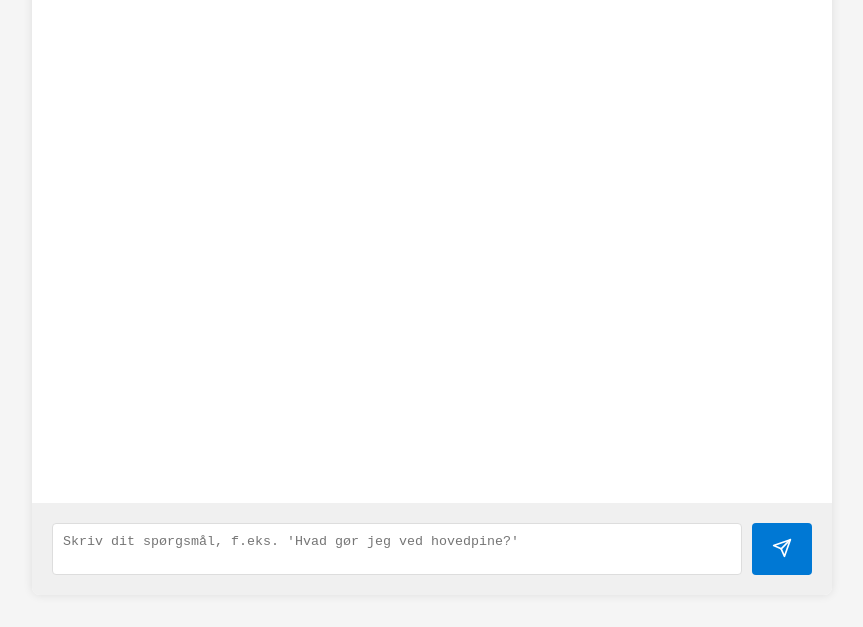
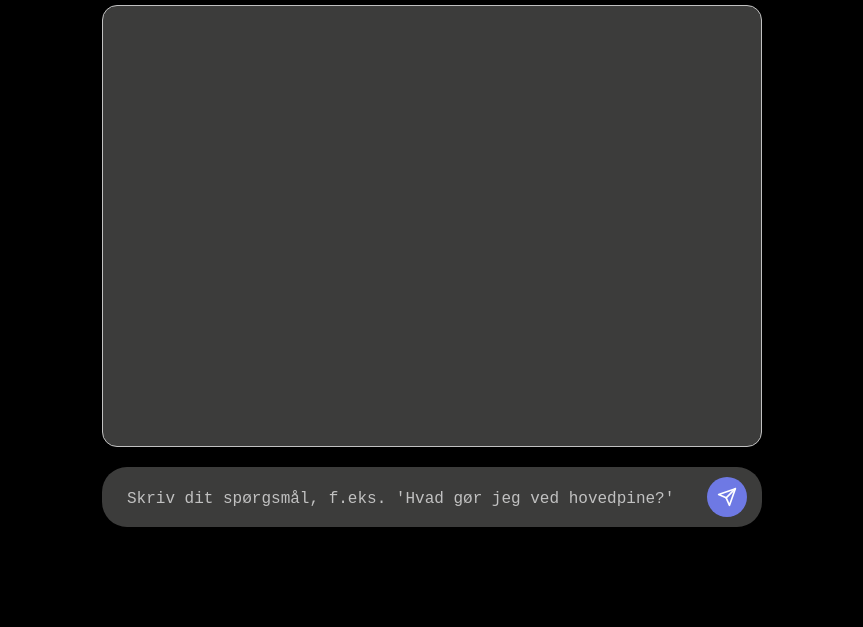
Before and after one commit to Bertram32/HealthBot2, a website: page public/index.html in a window 1280 px wide. Shown: the part 173-800 px from the top of the page, without its empty margins (208-1071 px from the left). Drawn offline with Linux system fonts and the light colour scheme.

Commit message:
Update styles.css

```diff
--- a/public/styles.css
+++ b/public/styles.css
@@ -1,74 +1,140 @@
-/* General Styles */
+/* Generelle stilarter */
 body {
-    font-family: Arial, sans-serif;
+    font-family: 'Arial', sans-serif;
+    background-color: #000000; /* Sort baggrund */
+    color: #e7e7e7; /* Meget lysgrå tekst */
     margin: 0;
-    padding: 0;
-    background-color: #f5f5f5;
+    display: flex;
+    justify-content: center;
+    align-items: center;
+    min-height: 100vh;
 }
 
-/* Chat Wrapper */
+/* Wrapper til centrering */
 .chat-wrapper {
-    max-width: 800px;
-    margin: 0 auto;
-    background-color: white;
-    box-shadow: 0 0 10px rgba(0,0,0,0.1);
-    border-radius: 8px;
-    overflow: hidden;
+    width: 100%;
+    max-width: 700px;
+    background-color: transparent; /* Ingen baggrund for et rent look */
+    border-radius: 15px;
 }
 
-/* Chat Header */
+/* Header */
 .chat-header {
-    background-color: #0078d4;
-    color: white;
-    padding: 20px;
     text-align: center;
+    padding: 20px 0;
 }
 
 .chat-header h1 {
     margin: 0;
-    font-size: 24px;
+    font-size: 32px;
+    font-weight: 500;
+    color: #6e79e4; /* Blå-lilla til overskrift */
+    letter-spacing: 1px;
 }
 
-.chat-header p {
-    margin: 5px 0 0;
-    font-size: 14px;
+/* Chat-container */
+.chat-container {
+    padding: 0 20px;
 }
 
-/* Chat Container */
-.chat-container {
-    display: flex;
-    flex-direction: column;
-    height: calc(100vh - 100px);
+/* Chat-boks */
+.chat-box {
+    height: 400px;
+    background-color: #3c3c3b; /* Mørkegrå chat-område */
+    border-radius: 15px;
+    padding: 20px;
+    overflow-y: auto;
+    margin-bottom: 20px;
+    border: 1px solid #c1c1c1; /* Subtil lysgrå kant */
 }
 
-/* Chat Box */
-.chat-box {
-    flex-grow: 1;
-    overflow-y: auto;
-    padding: 20px;
+.chat-box p {
+    margin: 10px 0;
+    padding: 12px 18px;
+    border-radius: 15px;
+    max-width: 70%;
+    word-wrap: break-word;
+    font-size: 16px;
+    line-height: 1.5;
 }
 
-/* Input Container */
+.user-message {
+    background-color: #5c64b8; /* Mørkere blå-lilla til brugerbeskeder */
+    color: #ffffff; /* Hvid tekst */
+    text-align: right;
+    margin-left: auto;
+}
+
+.bot-message {
+    background-color: #c1c1c1; /* Lysgrå til bot-beskeder */
+    color: #000000; /* Sort tekst for kontrast */
+    text-align: left;
+    margin-right: auto;
+}
+
+/* Input-område */
 .input-container {
     display: flex;
-    padding: 20px;
-    background-color: #f0f0f0;
+    gap: 15px;
+    background-color: #3c3c3b; /* Mørkegrå baggrund */
+    padding: 10px 15px;
+    border-radius: 25px;
+    box-shadow: 0 2px 8px rgba(0, 0, 0, 0.3);
+    align-items: center;
 }
 
-#user-input {
-    flex-grow: 1;
+textarea {
+    flex: 1;
     padding: 10px;
-    border: 1px solid #ddd;
-    border-radius: 4px;
+    background-color: transparent; /* Gennemsigtig baggrund */
+    border: none;
+    border-radius: 8px;
     resize: none;
+    font-size: 16px;
+    color: #e7e7e7; /* Meget lysgrå tekst */
+    line-height: 1.5;
+    height: 20px;
 }
 
-#send-btn {
-    margin-left: 10px;
-    padding: 10px 20px;
-    background-color: #0078d4;
-    color: white;
+textarea::placeholder {
+    color: #c1c1c1; /* Lysgrå placeholder */
+}
+
+textarea:focus {
+    outline: none;
+}
+
+button {
+    width: 40px;
+    height: 40px;
+    background-color: #6e79e4; /* Blå-lilla knap */
     border: none;
-    border-radius: 4px;
+    border-radius: 50%;
     cursor: pointer;
+    display: flex;
+    align-items: center;
+    justify-content: center;
+    transition: background-color 0.3s ease;
 }
+
+button:hover {
+    background-color: #5c64b8; /* Mørkere blå-lilla ved hover */
+}
+
+/* Scrollbar styling for et moderne look */
+.chat-box::-webkit-scrollbar {
+    width: 8px;
+}
+
+.chat-box::-webkit-scrollbar-track {
+    background: #000000; /* Sort scrollbar baggrund */
+}
+
+.chat-box::-webkit-scrollbar-thumb {
+    background: #6e79e4; /* Blå-lilla scrollbar */
+    border-radius: 10px;
+}
+
+.chat-box::-webkit-scrollbar-thumb:hover {
+    background: #5c64b8; /* Mørkere blå-lilla ved hover */
+}
```
